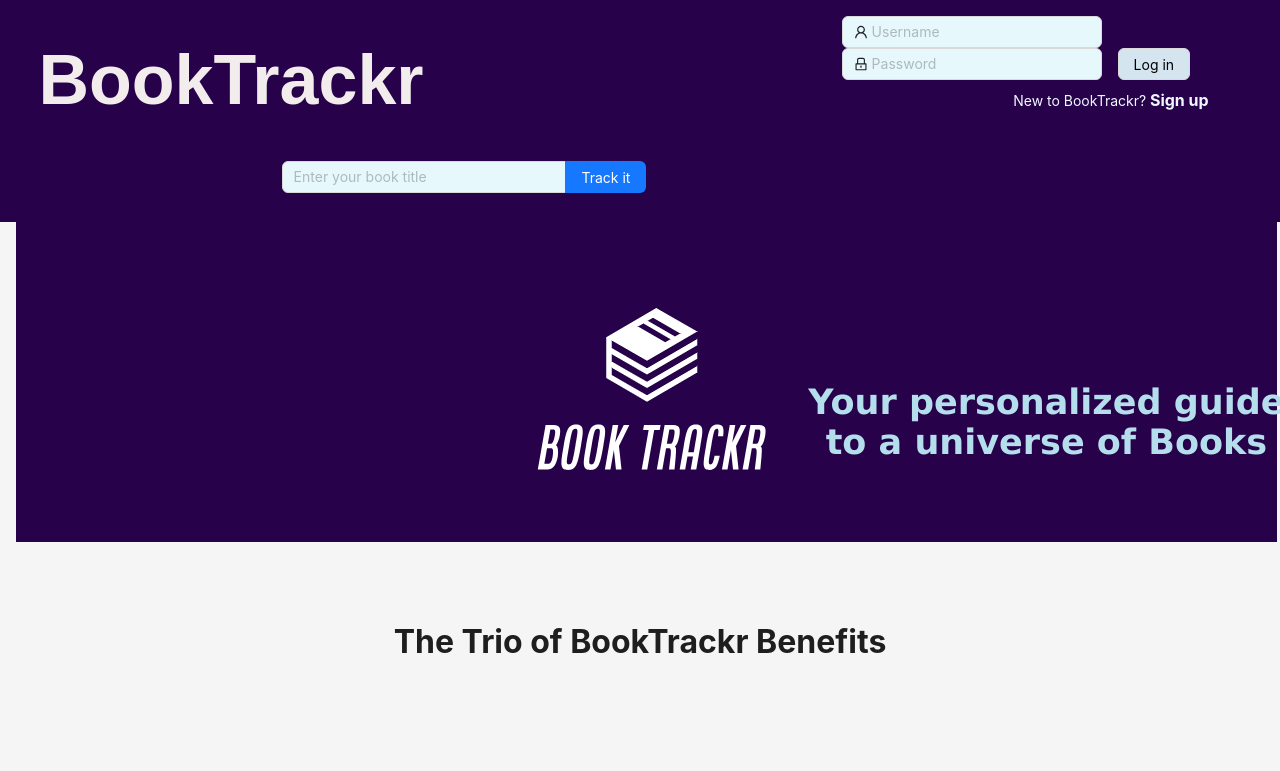
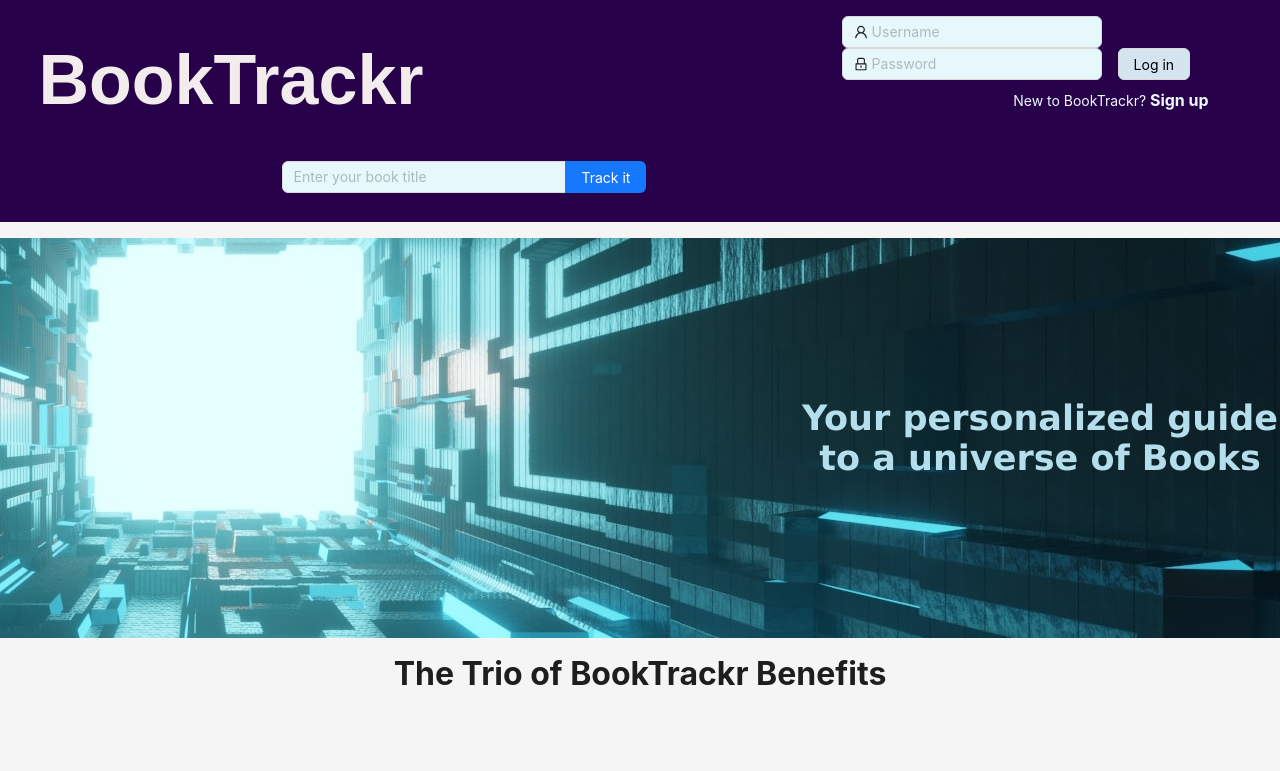
Before and after one commit to jpbeltrame/csis-3380-project-frontend, a React (Create React App) app: page / in a window 1280 px wide. Shown: the top 771 px of the page. Built offline with nearby package versions, Linux system fonts and the light colour scheme.

Commit message:
home page modifications

```diff
--- a/src/components/Footer/Footer.js
+++ b/src/components/Footer/Footer.js
@@ -8,7 +8,7 @@ function Footer() {
       <div className="footer">
         <span>
           <p className="company">BookTrackr</p>
-          <p className="description">
+          <p>
             &copy; 2023 Produced by BookTrackr Corporation
           </p>
         </span>
--- a/src/pages/Home/Home.css
+++ b/src/pages/Home/Home.css
@@ -19,10 +19,10 @@
 
 
 #banner {
-    margin-left:1rem ;
-    width: 98.5%;
-    height: 40vh;
-    background-image: url("../../../public/logo.PNG");
+    margin-top: 1rem;
+    width: 100%;
+    height: 50vh;
+    background-image: url("../../../public/logo.jpg");
     position: relative;
     text-align: center;
     border-color: #666;
@@ -89,7 +89,7 @@
     font-size: 32px;
     text-align: center;
     font-weight: bold;
-    margin-top: 5rem;
+    margin-top: 1rem;
 }
 
 .benTitle {
```
Also changed, not shown: public/logo.jpg (added), public/logo_old.jpg (added).
